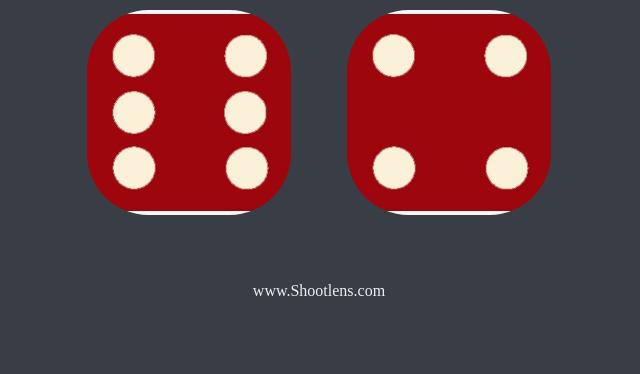
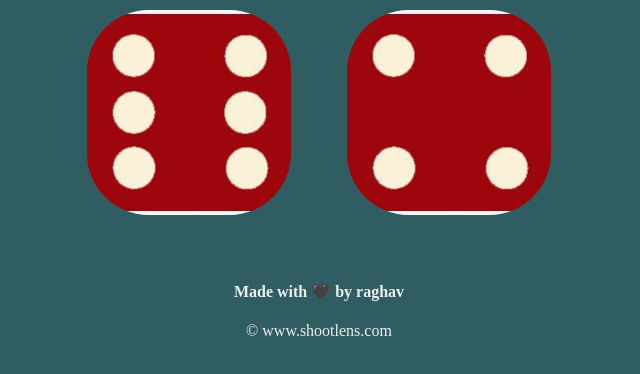
Before and after one commit to shootlens/dice-game, a plain HTML site: page index.html in a window 1280 px wide. Shown: the part 412-786 px from the top of the page, without its empty margins (321-961 px from the left). Drawn offline with Linux system fonts and the light colour scheme.

Commit message:
dice game

```diff
--- a/index.css
+++ b/index.css
@@ -13,7 +13,7 @@ body {
 }
 
 body {
-  background-color: #393E46;
+  background-color: #2f5d62;
 }
 h1 {
   margin : 30px;
--- a/index.html
+++ b/index.html
@@ -27,7 +27,9 @@
     <script type="text/javascript" src = "index.js"></script>
 
     <footer>
-      www.Shootlens.com
+
+      <h4>Made with 🖤 by raghav</h4>
+         © www.shootlens.com
     </footer>
   </body>
 </html>
```
